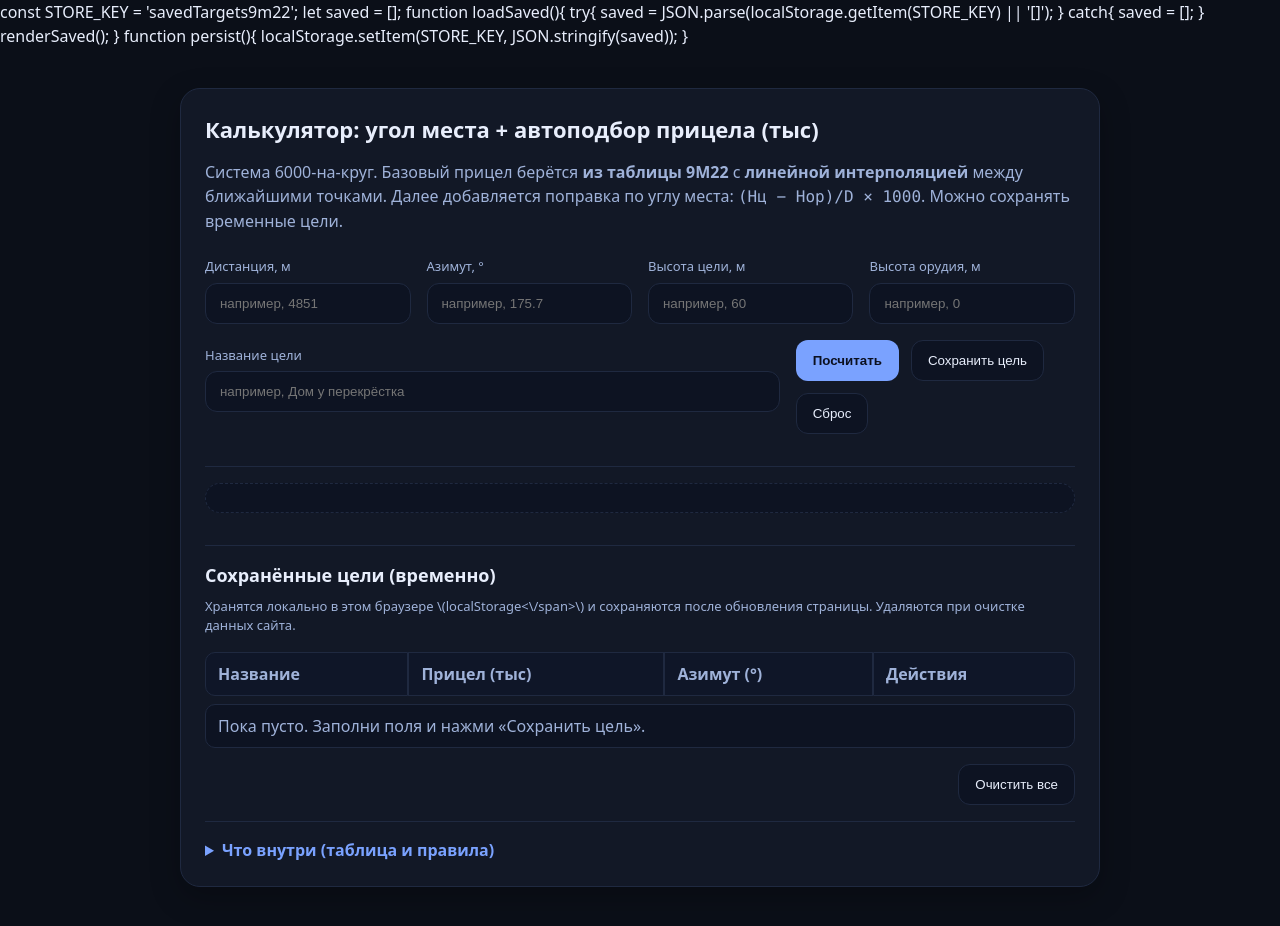
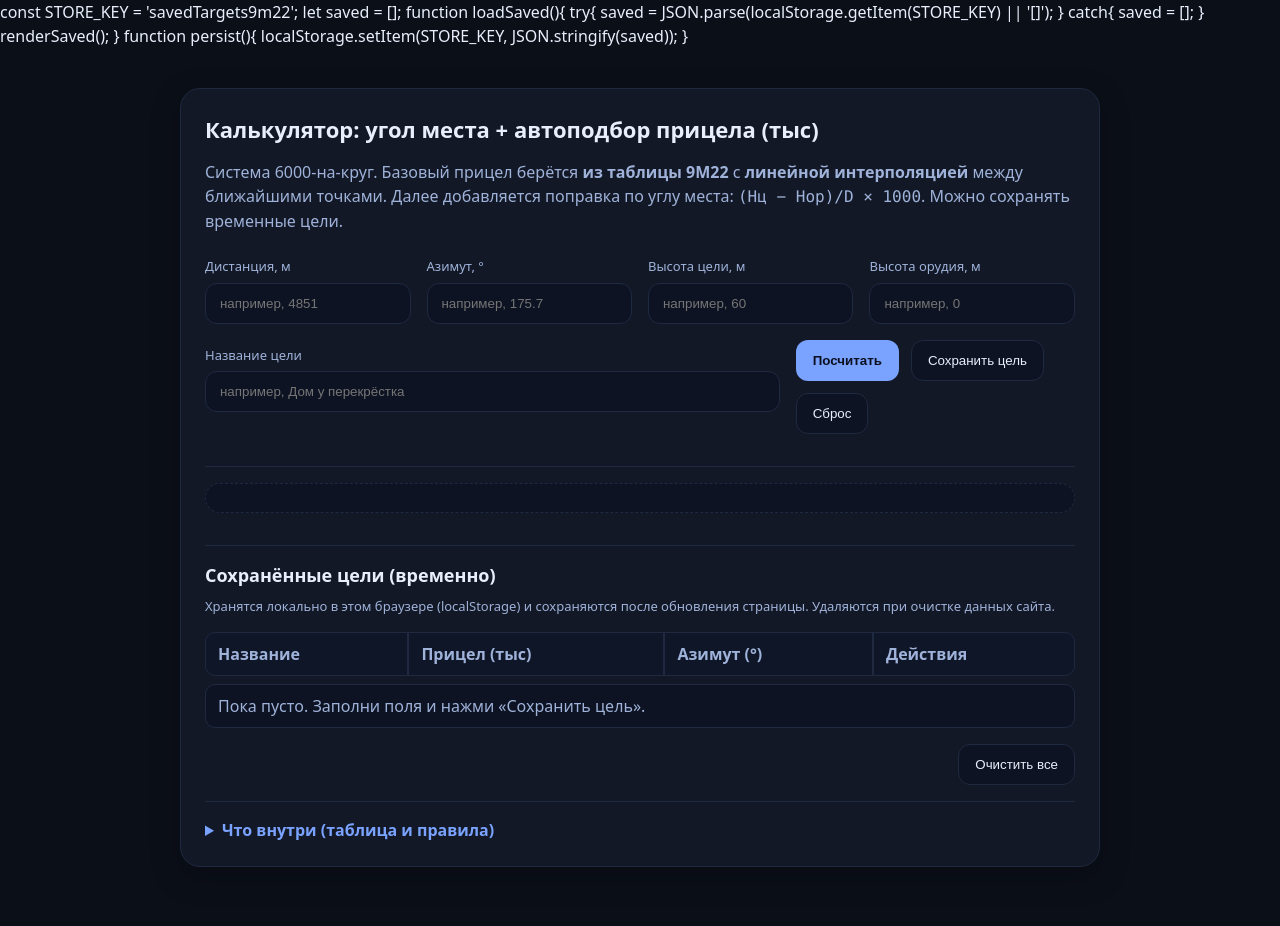
Before and after one commit to Mirayyy/Mirayyy.github.io, a plain HTML site: page index.html in a window 1280 px wide. Drawn offline with Linux system fonts and the light colour scheme.

Commit message:
Update index.html
123

```diff
--- a/index.html
+++ b/index.html
@@ -94,7 +94,7 @@ const STORE_KEY = 'savedTargets9m22';
         <div class="col-12">
           <div class="sep"></div>
           <h2 style="font-size:18px;margin:0 0 8px;">Сохранённые цели (временно)</h2>
-          <div class="note" style="margin-bottom:8px;">Хранятся локально в этом браузере \(<span class=\"mono\">localStorage<\/span>\) и сохраняются после обновления страницы. Удаляются при очистке данных сайта.</div>
+          <div class="note" style="margin-bottom:8px;">Хранятся локально в этом браузере (localStorage) и сохраняются после обновления страницы. Удаляются при очистке данных сайта.</div>
           <table>
             <thead>
               <tr>
```
